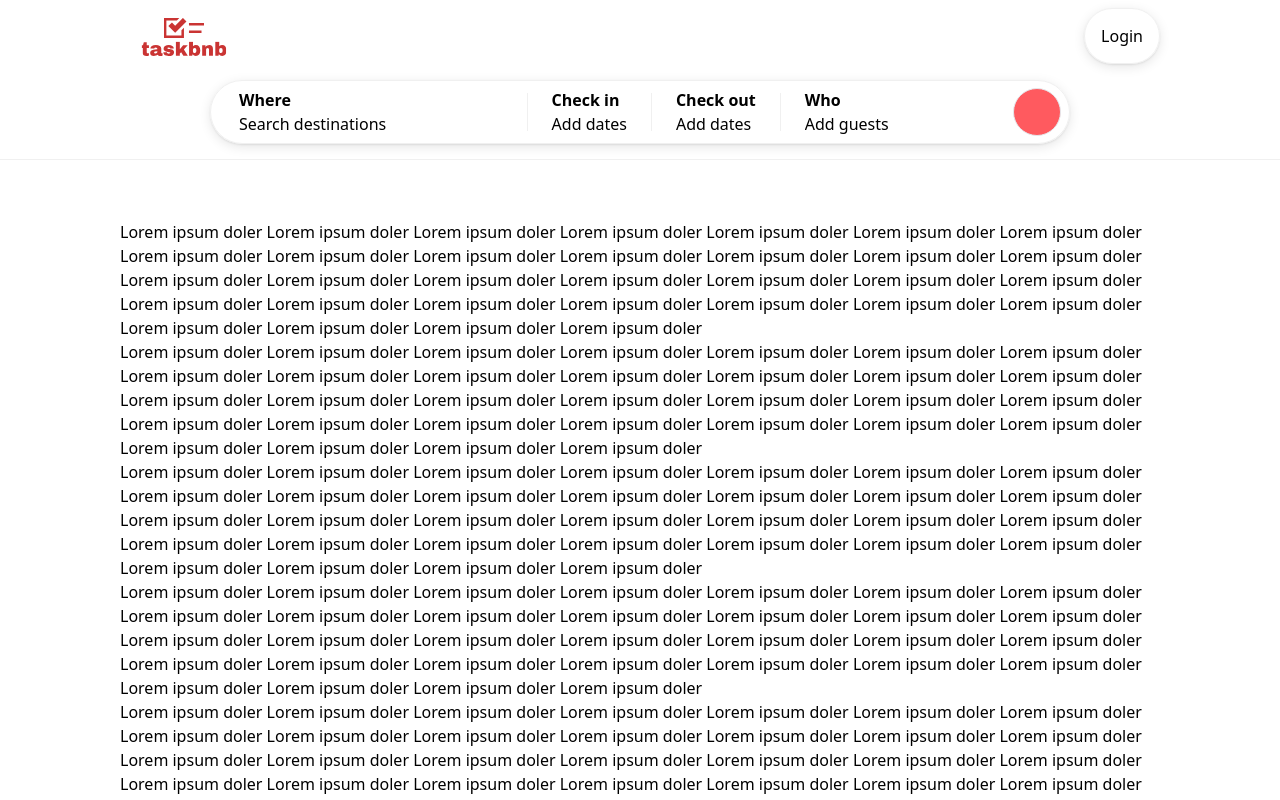
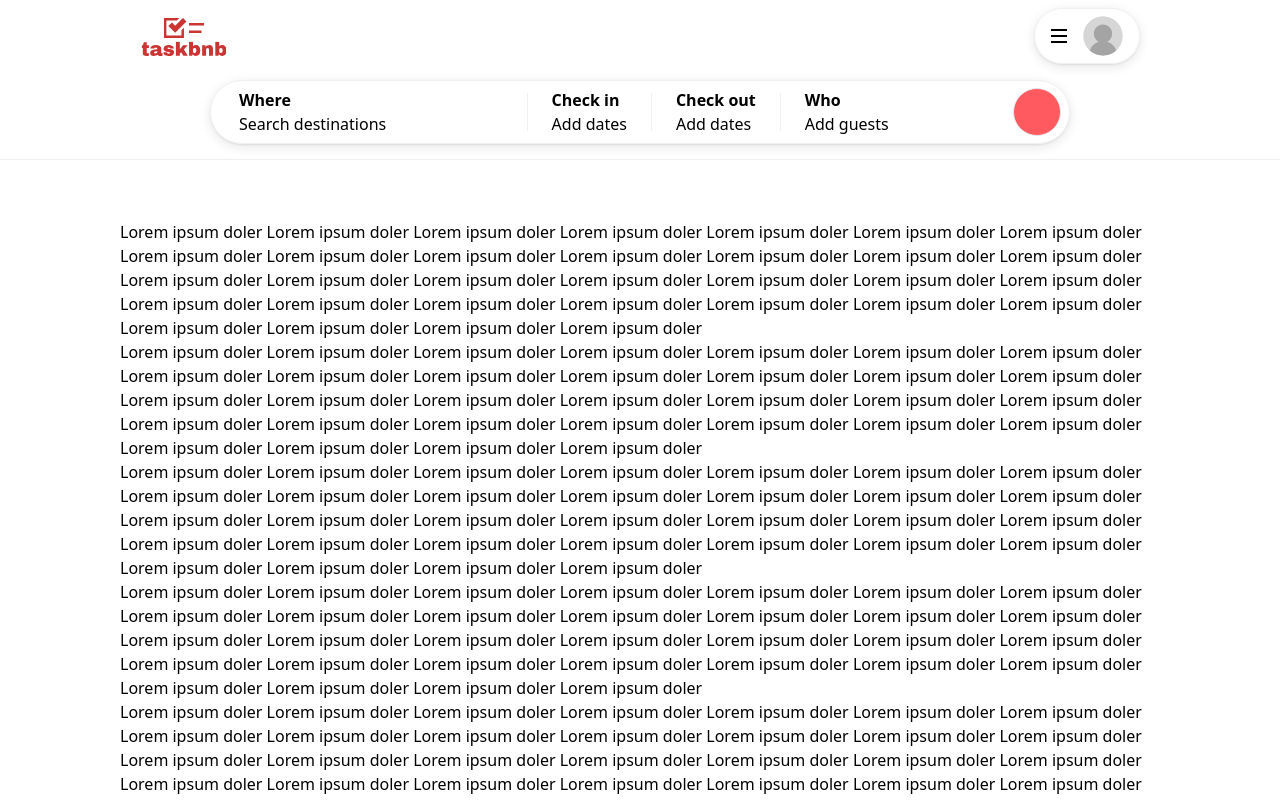
Before and after one commit to weralite/bnb-assignment, a Next.js app: page / in a window 1280 px wide. Shown: the top 800 px of the page. Built offline with nearby package versions, Linux system fonts and the light colour scheme.

Commit message:
added reusable modal

```diff
--- /dev/null
+++ b/src/app/components/common/HamburgerIcon.tsx
@@ -0,0 +1,9 @@
+export default function HamburgerIcon() {
+    return (
+        <div className="space-y-1">
+        <div className="w-4 h-0.5 bg-black"></div>
+        <div className="w-4 h-0.5 bg-black"></div>
+        <div className="w-4 h-0.5 bg-black"></div>
+    </div>
+    );
+    }
--- /dev/null
+++ b/src/app/components/common/Modal.tsx
@@ -0,0 +1,62 @@
+import { motion, AnimatePresence } from "framer-motion";
+import { ReactNode, useEffect, useRef } from "react";
+
+interface ModalProps {
+  open: boolean;
+  onClose: () => void;
+  size: "sm" | "md" | "lg";
+  content: ReactNode;
+  toggleButtonRef: React.RefObject<HTMLDivElement>;
+}
+
+export default function Modal({ open, onClose, size, content, toggleButtonRef }: ModalProps) {
+  const modalRef = useRef<HTMLDivElement | null>(null);
+
+  const handleClickOutside = (event: MouseEvent) => {
+    if (
+      modalRef.current &&
+      !modalRef.current.contains(event.target as Node) &&
+      toggleButtonRef.current &&
+      !toggleButtonRef.current.contains(event.target as Node)
+    ) {
+      onClose();
+    }
+  };
+
+  useEffect(() => {
+    if (open) {
+      document.addEventListener("mousedown", handleClickOutside);
+    }
+
+    return () => {
+      document.removeEventListener("mousedown", handleClickOutside);
+    };
+  }, [open]);
+
+  const sizeClasses = {
+    sm: "max-w-[160px]",
+    md: "max-w-[320px]",
+    lg: "max-w-[480px]",
+  };
+
+  return (
+    <AnimatePresence>
+      {open && (
+        <motion.div
+          className="absolute top-full right-0 mt-2"
+          initial={{ opacity: 0, y: -20 }}
+          animate={{ opacity: 1, y: 0 }}
+          exit={{ opacity: 0, y: -20 }}
+          transition={{ type: "spring", stiffness: 500, damping: 20 }}
+        >
+          <div
+            className={`${sizeClasses[size]} w-full bg-white shadow-modal py-4 rounded-lg`}
+            ref={modalRef}
+          >
+            <div className="px-5 pb-4">{content}</div>
+          </div>
+        </motion.div>
+      )}
+    </AnimatePresence>
+  );
+}
--- a/src/app/components/layout/Header.tsx
+++ b/src/app/components/layout/Header.tsx
@@ -24,7 +24,7 @@ export default function Header() {
 
       <div className="px-5 md:px-10 lg:px-20 xl:px-30 2xl:px-40 w-full flex flex-col justify-center items-center">
 
-        <div className="flex flex-row justify-between w-full h-20 py-2">
+        <div className="flex flex-row justify-between w-full h-20 py-2 pr-5">
           <HeaderLogo />
           <DesktopMenu />
         </div>
--- a/src/app/components/navigation/DesktopMenu.tsx
+++ b/src/app/components/navigation/DesktopMenu.tsx
@@ -1,7 +1,42 @@
+import { useState, useRef } from "react";
+import HamburgerIcon from "../common/HamburgerIcon";
+import profilePic from "@/app/assets/no-profile.svg";
+import Image from "next/image";
+import Modal from "../common/Modal";
+
 export default function DesktopMenu() {
-    return (
-        <div className="hidden sm:flex justify-center items-center px-4 shadow-custom border border-custom-grey rounded-[32px] h-14">
-            <h1>Login</h1>
-        </div>
-    );
+  const [openModal, setModal] = useState<boolean>(false);
+  const toggleButtonRef = useRef<HTMLDivElement | null>(null);
+
+  const handleModal = () => {
+    setModal((prev) => !prev);
+  };
+
+  const menuContent = (
+    <ul className="text-md font-medium text-gray-700">
+      <li className="pr-10 py-2 border-b border-gray-300">Login</li>
+      <li className="pr-10 py-2">Register</li>
+    </ul>
+  );
+
+  return (
+    <>
+      <div
+        onClick={handleModal}
+        className="hidden sm:flex gap-4 items-center px-4 shadow-custom border border-custom-grey rounded-[32px] h-14 relative z-10 cursor-pointer"
+        ref={toggleButtonRef}
+      >
+        <HamburgerIcon />
+        <Image src={profilePic} alt="profile picture" width={40} height={40} className="rounded-full" />
+
+        <Modal
+          open={openModal}
+          onClose={handleModal}
+          size="sm"
+          content={menuContent}
+          toggleButtonRef={toggleButtonRef}
+        />
+      </div>
+    </>
+  );
 }
--- a/tailwind.config.ts
+++ b/tailwind.config.ts
@@ -21,6 +21,7 @@ const config: Config = {
         '40': '10rem',
       },
       boxShadow: {
+        'modal': '0 4px 15px -3px rgba(0, 0, 0, 0.2)',
         'custom': '0 3px 12px 0 rgba(0,0,0,0.1), 0 1px 2px 0 rgba(0,0,0,0.08)',
       },
       colors: {
```
Also changed, not shown: src/app/assets/no-profile.svg (added).
